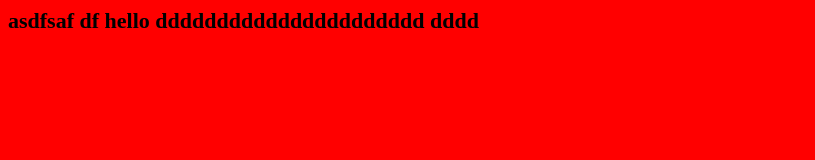
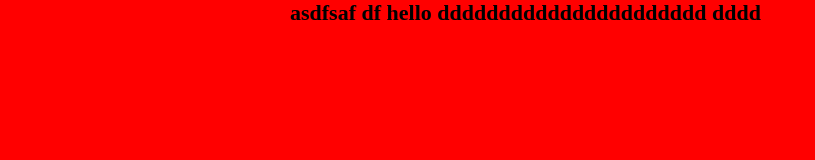
Before and after one commit to volodimirg/site, a plain HTML site: page index.html in a window 1280 px wide. Shown: the whole page, without its empty margins (0-815 px from the left). Drawn offline with Linux system fonts and the light colour scheme.

Commit message:
add center

```diff
--- a/style/style.css
+++ b/style/style.css
@@ -1,6 +1,7 @@
 body{
 	background: red;
-}
+	width: 700px;
+	margin: 0 auto;
 h1{
 	font-size: 22;
 }
```
